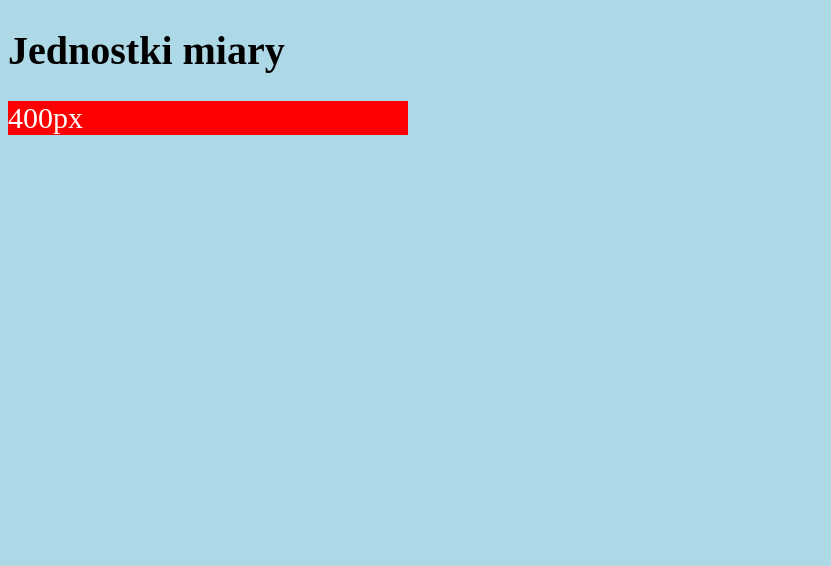
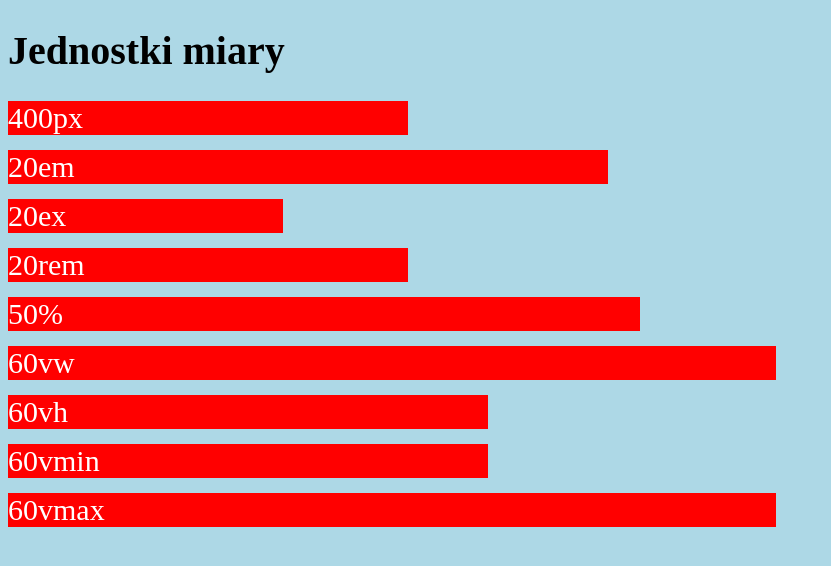
Before and after one commit to six0two/CSS, a plain HTML site: page jednostki-miary/index.html in a window 1280 px wide. Shown: the whole page, without its empty margins (0-831 px from the left). Drawn offline with Linux system fonts and the light colour scheme.

Commit message:
jednostki miary

```diff
--- a/jednostki-miary/css/style.css
+++ b/jednostki-miary/css/style.css
@@ -16,3 +16,35 @@ html{
 #pixele{
     width: 400px;
 }
+
+#em{
+    width: 20em;
+}
+
+#ex{
+    width: 20ex;
+}
+
+#rem{
+    width: 20rem;
+}
+
+#procenty{
+    width: 50%;
+}
+
+#vw {
+    width: 60vw;
+}
+
+#vh{
+    width: 60vh;
+}
+
+#vmin{
+    width: 60vmin;
+}
+
+#vmax{
+    width: 60vmax;
+}
--- a/jednostki-miary/index.html
+++ b/jednostki-miary/index.html
@@ -6,13 +6,20 @@
     <link rel="stylesheet" href="css/style.css" type="text/css">
 </head>
 <body>
+
     <h1>Jednostki miary</h1>
+
     <div id="container">
+
         <div id="pixele">400px</div>
-        <div id="em"></div>
-        <div id="ex"></div>
-        <div id="rem"></div>
-
+        <div id="em">20em</div>
+        <div id="ex">20ex</div>
+        <div id="rem">20rem</div>
+        <div id="procenty">50%</div>
+        <div id="vw">60vw</div>
+        <div id="vh">60vh</div>
+        <div id="vmin">60vmin</div>
+        <div id="vmax">60vmax</div>
 
     </div>
 
```
